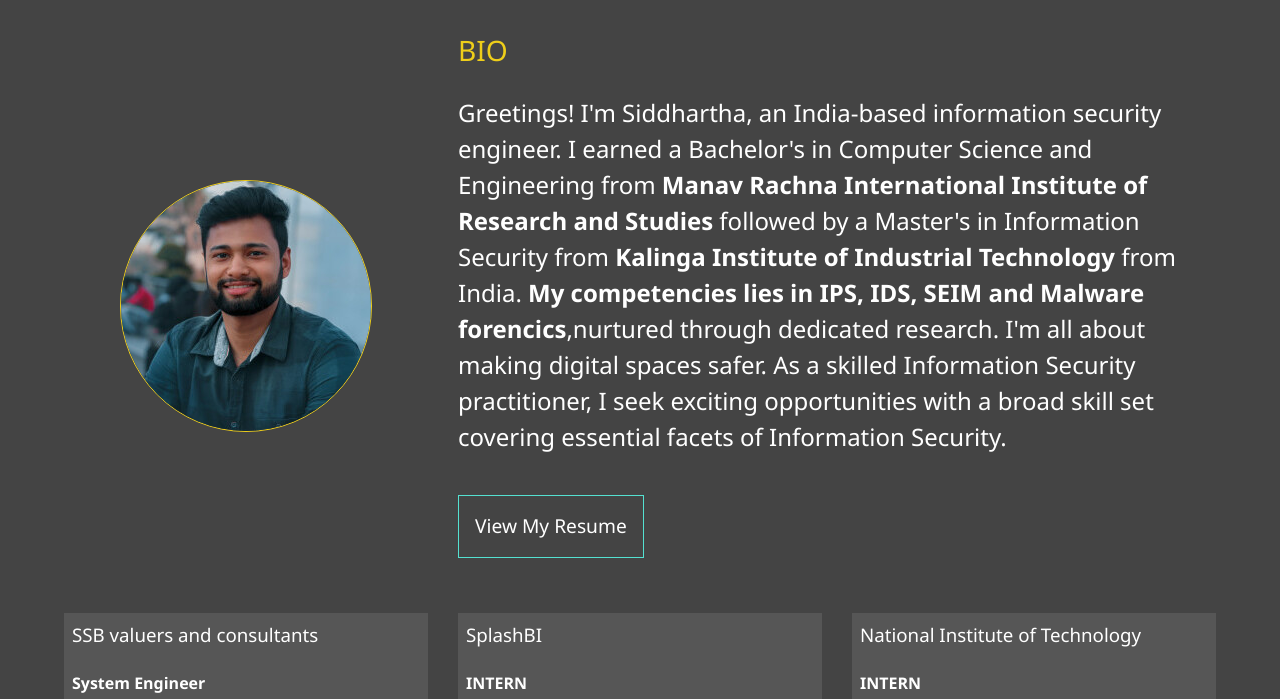
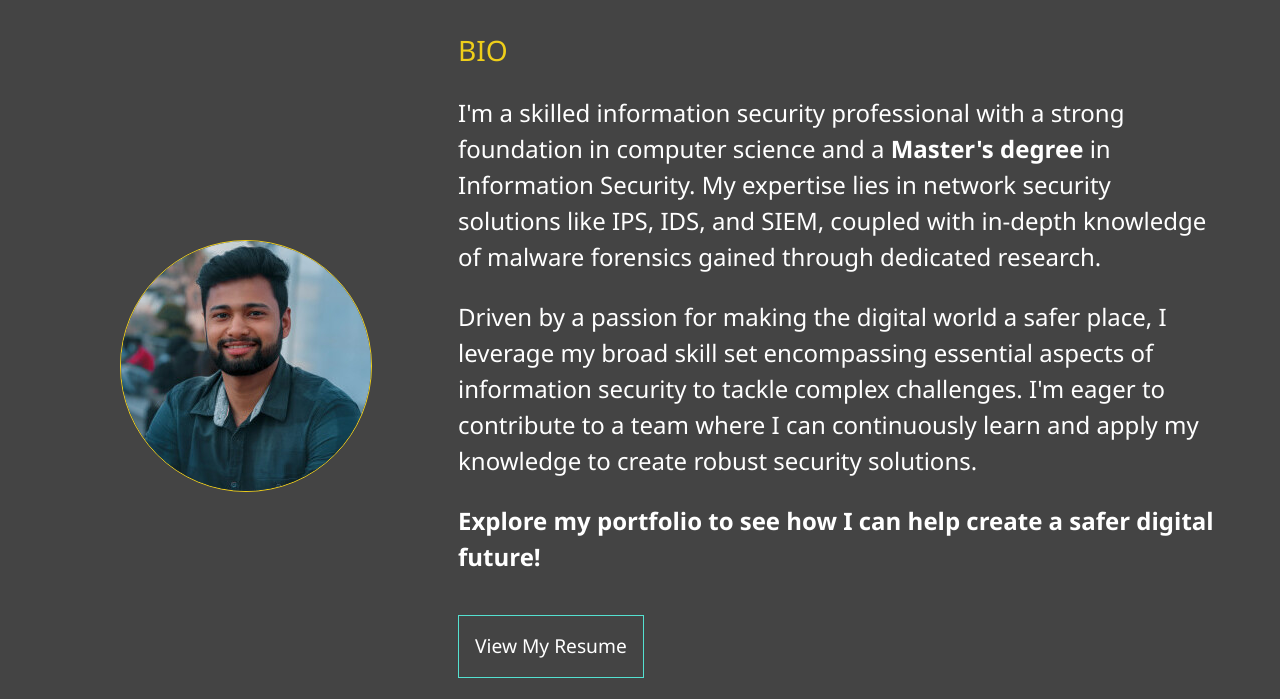
Before and after one commit to siiddhrtha/My-Portfolio, a website: page dist/about.html in a window 1280 px wide. Shown: the part 253-952 px from the top of the page. Drawn offline with Linux system fonts and the light colour scheme.

Commit message:
update bio

```diff
--- a/dist/about.html
+++ b/dist/about.html
@@ -69,16 +69,21 @@
 
         <h3 class="text-secondary">BIO</h3>
         <p>
-          <p> Greetings! I'm Siddhartha, an India-based information security engineer. I earned a Bachelor's in Computer Science and Engineering from
-            <a href="https://manavrachna.edu.in/international-institute-of-research-and-studies/engineering-technology/department-computer-science/https://manavrachna.edu.in/international-institute-of-research-and-studies/engineering-technology/department-computer-science/"
-            target="_blank"> <b> Manav Rachna International Institute of Research and Studies </b> </a>
-            followed by a Master's in Information Security from  <a href="https://cse.kiit.ac.in/"
-            target="_blank"> <b> Kalinga Institute of Industrial Technology </b> </a> from India.
-           <b> My competencies lies in IPS, IDS, SEIM and Malware forencics</b>,nurtured through dedicated research. I'm all about making digital spaces safer.
-            As a skilled Information Security practitioner,
-            I seek exciting opportunities with a broad skill set covering essential facets of Information Security.
+          <p> I'm a skilled information security professional with a strong foundation in computer science and a  <a href="https://cse.kiit.ac.in/"
+            target="_blank"> <b> Master's degree</b> </a> in Information Security.
+            My expertise lies in network security solutions like IPS, IDS, and SIEM, coupled with in-depth knowledge of malware forensics gained through dedicated research.
+            </p>
+          <p> Driven by a passion for making the digital world a safer place, I leverage my broad skill set encompassing essential aspects of information security to tackle complex challenges.
+            I'm eager to contribute to a team where I can continuously learn and apply my knowledge to create robust security solutions.
+          </p>
+        <p> <b> Explore my portfolio to see how I can help create a safer digital future! </b></p>
               </p>
        </p>
+
+
+
+
+
 
  <div class="resume">
   <a href="https://drive.google.com/file/d/1PBugNJAFf_rGNNErMMM7Ug0y5uHhzbWw/view?usp=sharing"target="_blank" class="bt"> <span> View My Resume </span></a>
@@ -111,7 +116,7 @@
 
       <div class="job job-2">
         <h3> SplashBI  </h3>
-        <h4> INTERN</h4>
+        <h4> Intern </h4>
         <h5> December 2020 - February 2021  |  Hyderabad, India.</h5>
         <p> <li> <b> Utilized SIEM </b> to execute operational tasks including workflow scheduling, enhancing quality productivity, and
           ensuring policy adherence within security management. </li>
@@ -125,7 +130,7 @@
 
       <div class="job job-3">
       <h3> National Institute of Technology </h3>
-      <h4> INTERN  </h4>
+      <h4> Co-op  </h4>
       <h5> February 2020 - April 2020  |  Meghalaya, India.</h5>
       <div>
       <li> Developed and implemented a prototype for a blockchain system that monitors patient health records remotely.</li>
```
